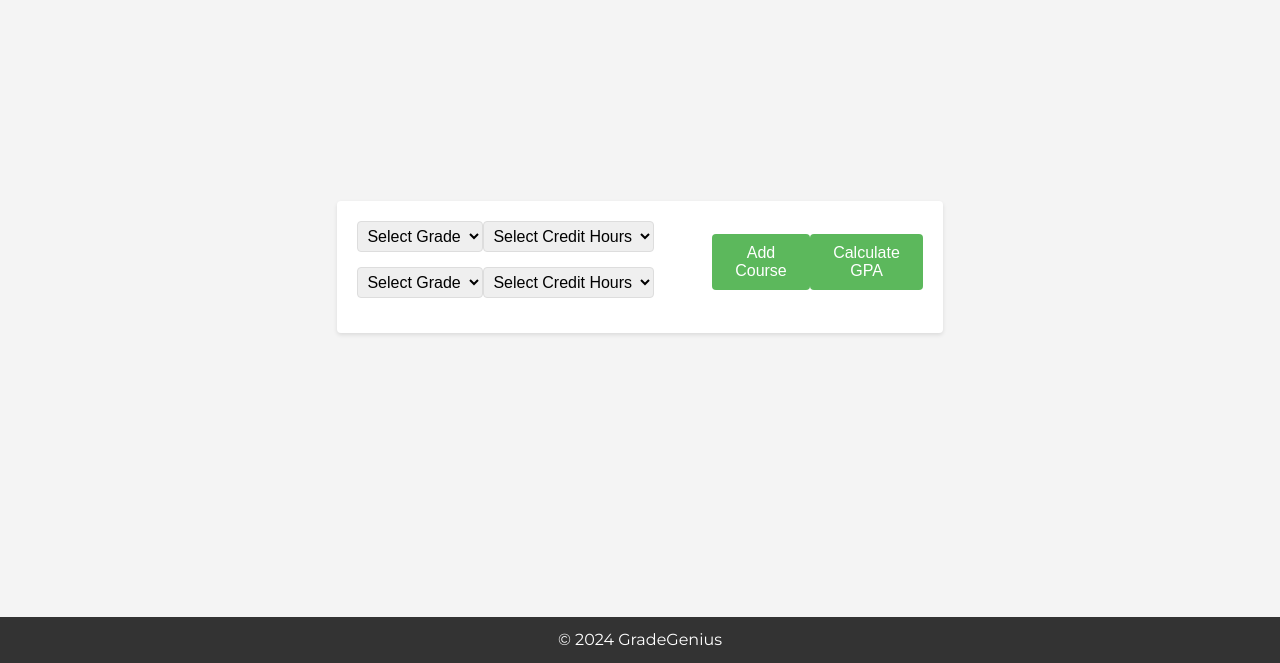
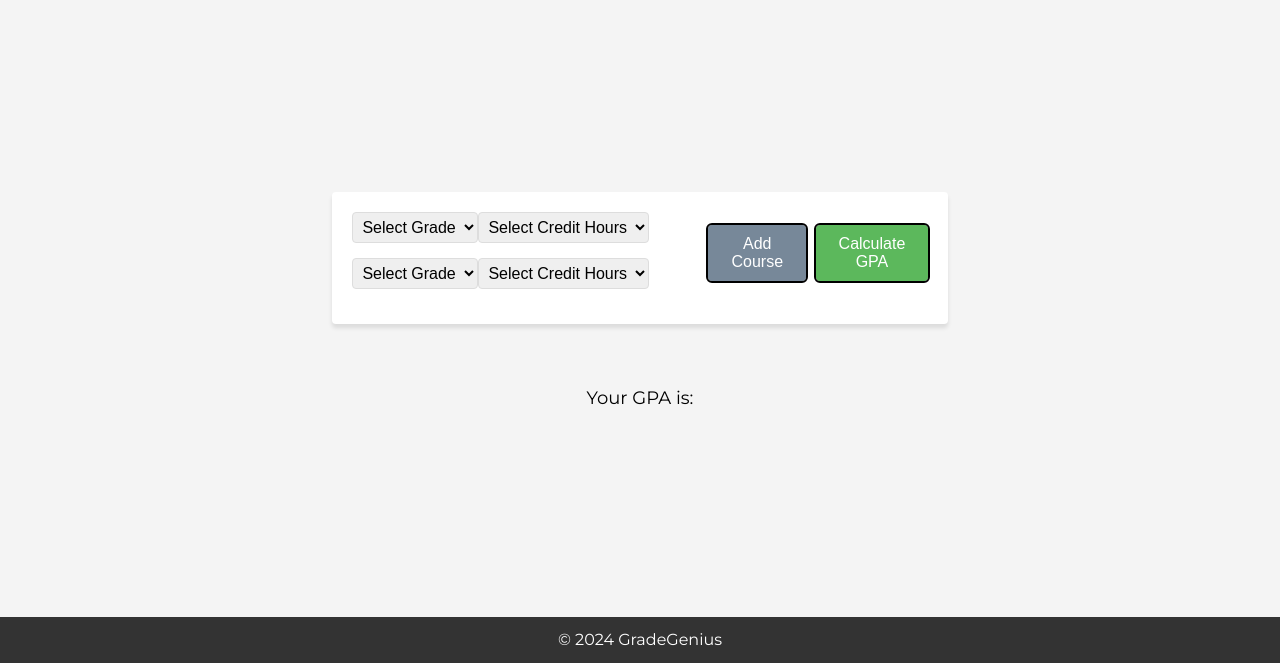
Before and after one commit to guyestguygithub001/Grade_Genius, a Flask app: page /calculate in a window 1280 px wide. Shown: the part 137-800 px from the top of the page. Run offline with Flask 3, Linux system fonts and the light colour scheme.

Commit message:
modify calculate page

```diff
--- a/web_flask/static/styles/calculator.css
+++ b/web_flask/static/styles/calculator.css
@@ -1,15 +1,13 @@
 .calculator {
 	display: flex;
 	align-items: center;
-
     max-width: 80%;
     margin: auto;
     padding: 20px;
-	background-color: #fff;
+	background-color: hsl(0, 0%, 100%);
 	border-radius: 4px;
-	margin-bottom: 70px;
-
-	box-shadow: 0 2px 4px rgba(0, 0, 0, 0.1);
+	margin-bottom: 40px;
+	box-shadow: 0 4px 4px rgba(0, 0, 0, 0.1);
 }
 ul {
 	list-style: none;
@@ -46,15 +44,21 @@ button {
     cursor: pointer;
 	border-radius: 4px;
 	margin-bottom: 10px;
+	outline: 2px solid black;
+}
+button.gpa {
+	background-color: lightslategray;
+	margin-right: 10px;
 }
 
 button:hover {
-    background-color: #0056b3;
+    background-color: indigo;
 }
 
 #result {
     margin-top: 20px;
     font-size: 18px;
+	text-align: center;
 }
 
 h2.heading {
--- a/web_flask/templates/calculator.html
+++ b/web_flask/templates/calculator.html
@@ -52,8 +52,11 @@
 			</div>
 		</li>
 	</ul>
-	<button type="button" id="addCourse">Add Course</button>
+	<button type="button" id="addCourse" class="gpa">Add Course</button>
     <button type="submit">Calculate GPA</button>
-	<div id="result"></div>
+
 </div>
+<div id="result">
+		<p>Your GPA is: </p>
+	</div>
 {% endblock content %}
```
Also changed, not shown: web_flask/grade_app.py (renamed from web_flask/grade.py).
